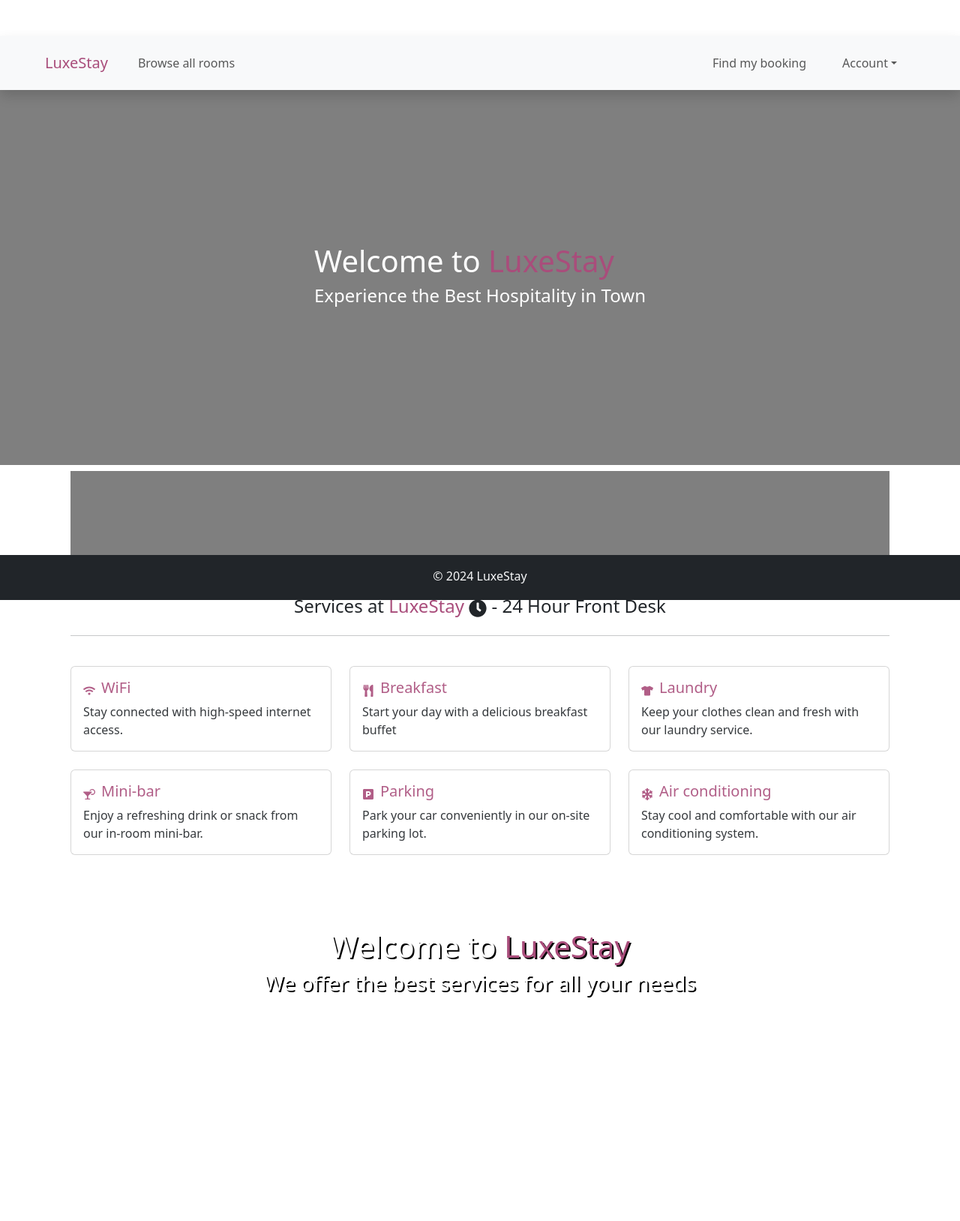
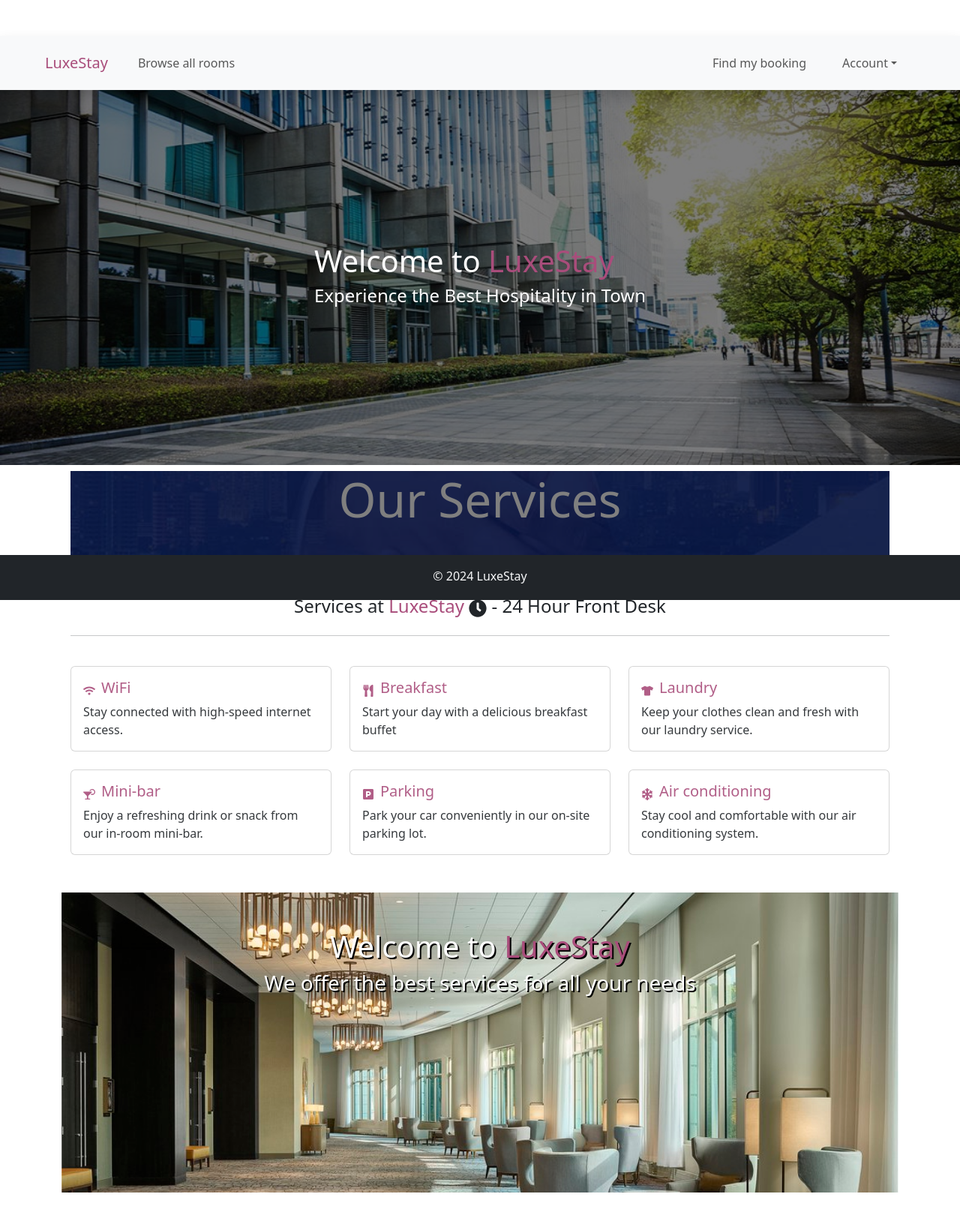
Before and after one commit to Thuvaraki/LuxeStay, a React (Create React App) app in the folder frontend/: page / in a window 1280 px wide. Shown: the top 1628 px of the page at 75% size. Built offline with nearby package versions, Linux system fonts and the light colour scheme.

Commit message:
Update index.css

```diff
--- a/frontend/src/index.css
+++ b/frontend/src/index.css
@@ -6,7 +6,7 @@ body {
   opacity: 0.9;
 }
 
-/* Navigation bar definitions */
+/* Navigation bar  */
 .navbar {
   padding: 0;
 }
@@ -79,7 +79,7 @@ body {
 }
 
 .parallax {
-  /* background-image: url("./assets/images/parrall.jpg"); */
+  background-image: url("../assets/parrall.jpg");
   background-attachment: fixed;
   background-position: center;
   background-repeat: no-repeat;
@@ -91,7 +91,7 @@ body {
   position: relative;
   height: 150px;
   background-size: cover;
-  /* background-image: url("./assets/images/services4.jpg"); */
+  background-image: url("../assets/services.jpg");
   background-position: center center;
 }
 .header-title {
@@ -174,6 +174,7 @@ h2 {
     transform: none;
   }
 }
+
 /* Header overlay */
 .overlay {
   position: absolute;
@@ -194,7 +195,7 @@ h2 {
 
 /* The header banner */
 .header-banner {
-  /* background-image: url("./assets/images/services-1.jpg"); */
+  background-image: url("../assets//headerBg.jpg");
   background-size: cover;
   background-position: center;
   position: relative;
```
